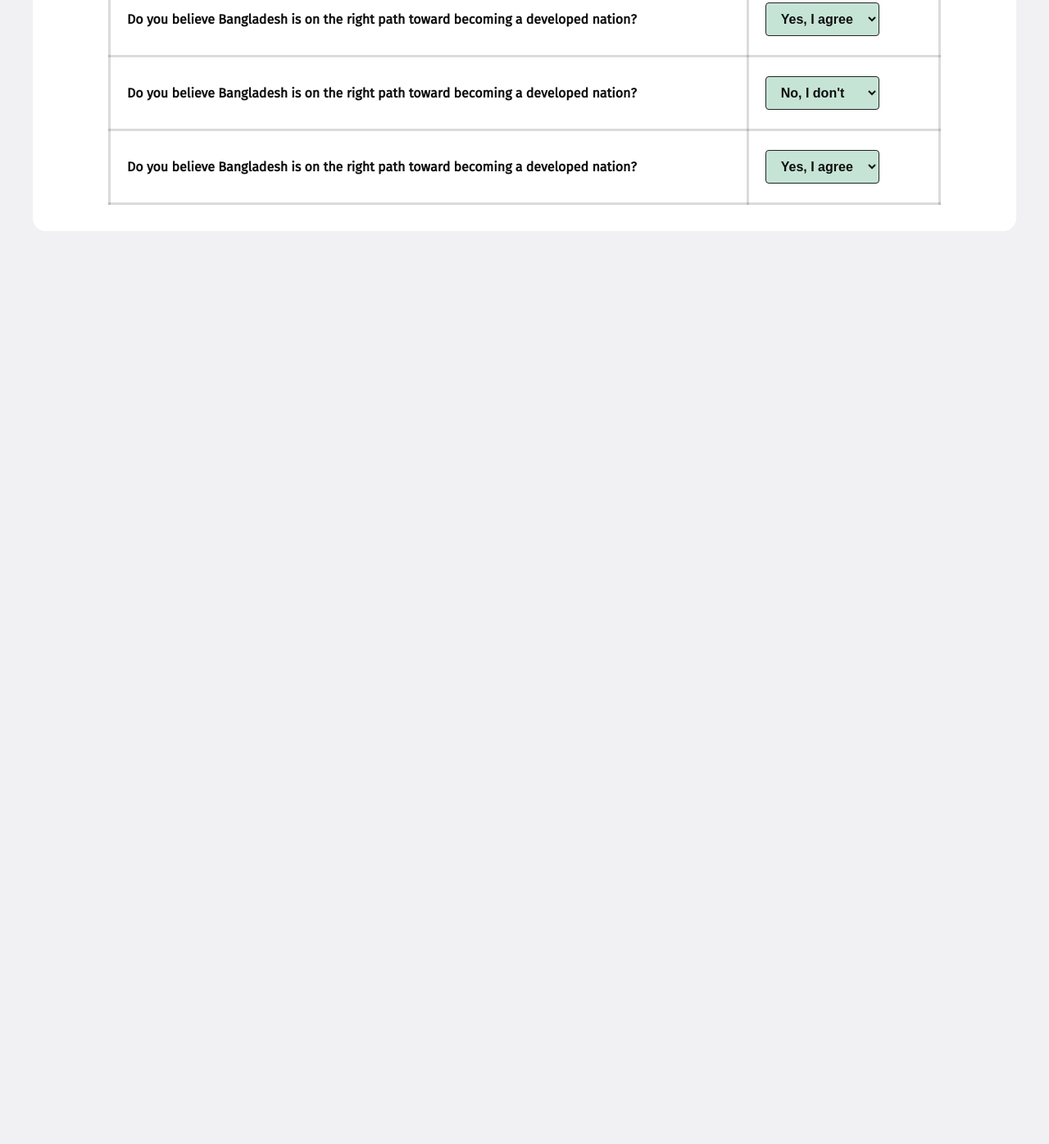
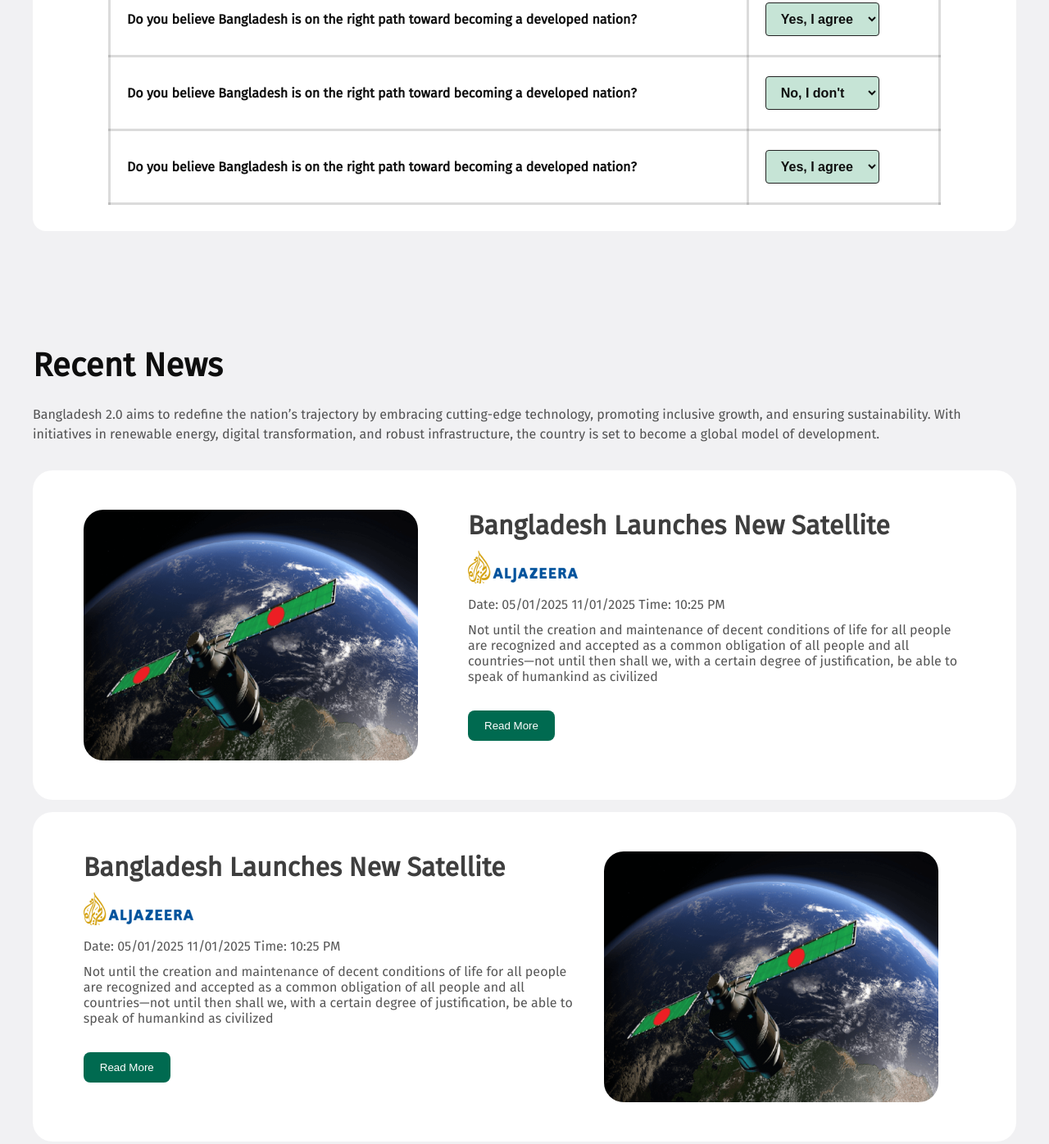
Before and after one commit to Rashed-helloworld/Assignment-1, a plain HTML site: page index.html in a window 1280 px wide. Shown: the part 2531-3927 px from the top of the page at 82% size. Before the commit the page ends 2853 px from the top, so only its background shows below. Drawn offline with Linux system fonts and the light colour scheme.

Commit message:
news added

```diff
--- a/index.html
+++ b/index.html
@@ -123,6 +123,49 @@
                     </table>
                 </div>
             </section>
+            <section class="news">
+                <h3>Recent News</h3>
+                <p>Bangladesh 2.0 aims to redefine the nation’s trajectory by embracing cutting-edge technology, promoting inclusive growth, and ensuring sustainability. With initiatives in renewable energy, digital transformation, and robust infrastructure, the country is set to become a global model of development.</p>
+                <div class="news1">
+                    <div class="news-image">
+                        <img src="assets/satelite.png" alt="Sattelite">
+                    </div>
+                    <div class="news-text">
+                        <h4>Bangladesh Launches New Satellite</h4>
+                        <img src="assets/al-jazeera.png" alt="tv-channel-logo">
+                        <p>Date: 05/01/2025 <time datetime="11/01/2025">11/01/2025</time> Time: 10:25 PM</p>
+                        <p>Not until the creation and maintenance of decent conditions of life for all people are recognized and accepted as a common obligation of all people and all countries—not until then shall we,
+                            with a certain degree of justification, be able to speak of humankind as civilized</p>
+                        <button class="news-button">Read More</button>
+                    </div>
+                </div>
+                <div class="news1">
+                    <div class="news-text">
+                        <h4>Bangladesh Launches New Satellite</h4>
+                        <img src="assets/al-jazeera.png" alt="tv-channel-logo">
+                        <p>Date: 05/01/2025 <time datetime="11/01/2025">11/01/2025</time> Time: 10:25 PM</p>
+                        <p>Not until the creation and maintenance of decent conditions of life for all people are recognized and accepted as a common obligation of all people and all countries—not until then shall we,
+                            with a certain degree of justification, be able to speak of humankind as civilized</p>
+                        <button class="news-button">Read More</button>
+                    </div>
+                    <div class="news-image">
+                        <img src="assets/satelite.png" alt="Sattelite">
+                    </div>
+                </div>
+                <div class="news1">
+                    <div class="news-image">
+                        <img src="assets/satelite.png" alt="Sattelite">
+                    </div>
+                    <div class="news-text">
+                        <h4>Bangladesh Launches New Satellite</h4>
+                        <img src="assets/al-jazeera.png" alt="tv-channel-logo">
+                        <p>Date: 05/01/2025 <time datetime="11/01/2025">11/01/2025</time> Time: 10:25 PM</p>
+                        <p>Not until the creation and maintenance of decent conditions of life for all people are recognized and accepted as a common obligation of all people and all countries—not until then shall we,
+                            with a certain degree of justification, be able to speak of humankind as civilized</p>
+                        <button class="news-button">Read More</button>
+                    </div>
+                </div>
+            </section>
          </main>
     </div>
 </body>
--- a/styles/style.css
+++ b/styles/style.css
@@ -212,12 +212,6 @@
     padding: 24px;
 }
 
-.vision-card > button{
-    color: #fff;
-    padding: 11px 20px;
-    border: none;
-    border-radius: 8px;
-}
 
 .vision-card:nth-child(3){
     background-color: #f7ebcf;
@@ -243,6 +237,25 @@
     background-color: #5490f5;
 }
 
+.vision-card > button,
+.news-text > button{
+    color: #fff;
+    padding: 11px 20px;
+    border: none;
+    border-radius: 8px;
+}
+
+.vision-card > button:hover,
+.news-text > button:hover{
+    color: #fff;
+    padding: 11px 20px;
+    border: none;
+    border-radius: 8px;
+    background-color: #ff6347;
+}
+
+
+
 .vision-card > img{
     margin-bottom: 25px;
 }
@@ -259,6 +272,8 @@
     color: rgba(14, 14, 14, 0.7);
     margin-bottom: 48px;
 }
+
+/* Quote Styling */
 
 .quote{
     margin-top: 80px;
@@ -352,3 +367,80 @@
     border: 1px solid #222;
     border-radius: 4px;
 }
+
+/* News Section Styling */
+
+.news{
+    width: 100%;
+    margin-top: 140px;
+}
+
+.news > h3{
+    font-size: 40px;
+    font-weight: 700;
+    color: #0e0e0e;
+    width: 100%;
+}
+
+.news > p{
+    margin-top: 24px;
+    margin-bottom: 32px;
+    font-size: 16px;
+    color: rgba(14, 14, 14, 0.7);
+    line-height: 24px;
+    width: 95%;
+}
+
+.news1{
+    width: 100%;
+    height: 402px;
+    padding: 48px;
+    background-color: #fff;
+    border-radius: 24px;
+    display: flex;
+    flex-direction: row;
+    justify-content: space-around;
+    margin-bottom: 15px;
+}
+
+.news-image{
+    width: 40%;
+}
+
+.news-text{
+    width: 55%;
+}
+
+.news-text > h4{
+    font-size: 32px;
+    font-weight: 700;
+    color: rgba(14, 14, 14, 0.8);
+}
+
+.news-text > img{
+    margin-block: 12px;
+    width: 134px;
+    height: 40px;
+}
+
+.news-text > p{
+    color:rgba(14, 14, 14, 0.7);
+    font-size: 16px;
+}
+
+.news-text > p:nth-child(even){
+    margin-top: 12px;
+    margin-bottom: 32px;
+}
+
+.news-image > img{
+    width: 408px;
+    height: 306px;
+    border-radius: 24px;
+}
+
+.news-button{
+    background-color: #006a50;
+}
+
+.news1
```
